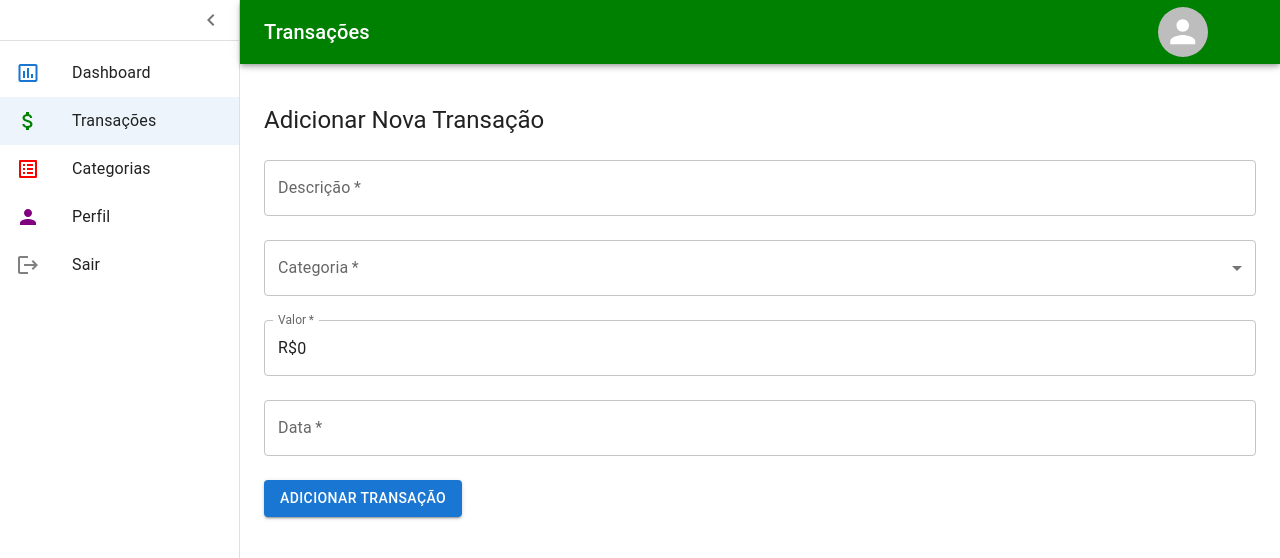
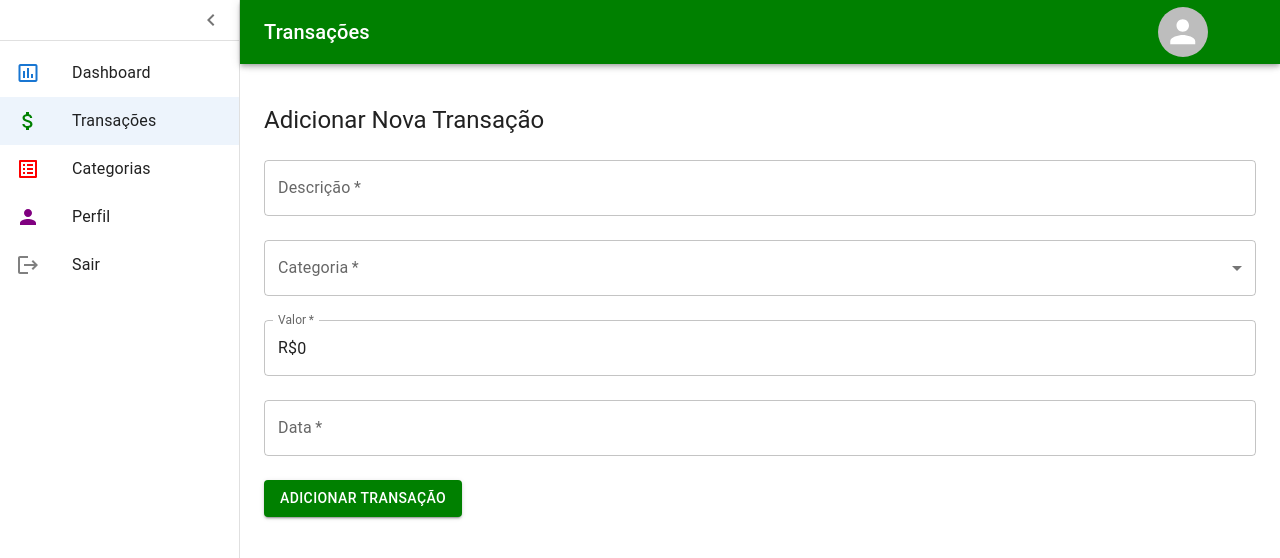
Before and after one commit to O-Farias/PlanifiqueV1-Frontend, a React (Vite) app: page /transacoes in a window 1280 px wide. Shown: the top 558 px of the page. Built offline with nearby package versions, Linux system fonts and the light colour scheme.

Commit message:
feat: Atualizar estilo do botão de adicionar transação

```diff
--- a/src/components/Dashboard/TransactionForm.tsx
+++ b/src/components/Dashboard/TransactionForm.tsx
@@ -126,7 +126,18 @@ const TransactionForm: React.FC = () => {
           }}
         />
       </LocalizationProvider>
-      <Button type="submit" variant="contained" color="primary" sx={{ mt: 2 }}>
+      <Button
+        type="submit"
+        variant="contained"
+        sx={{
+          backgroundColor: "green",
+          color: "#fff",
+          mt: 2,
+          "&:hover": {
+            backgroundColor: "darkgreen",
+          },
+        }}
+      >
         Adicionar Transação
       </Button>
     </Box>
```
